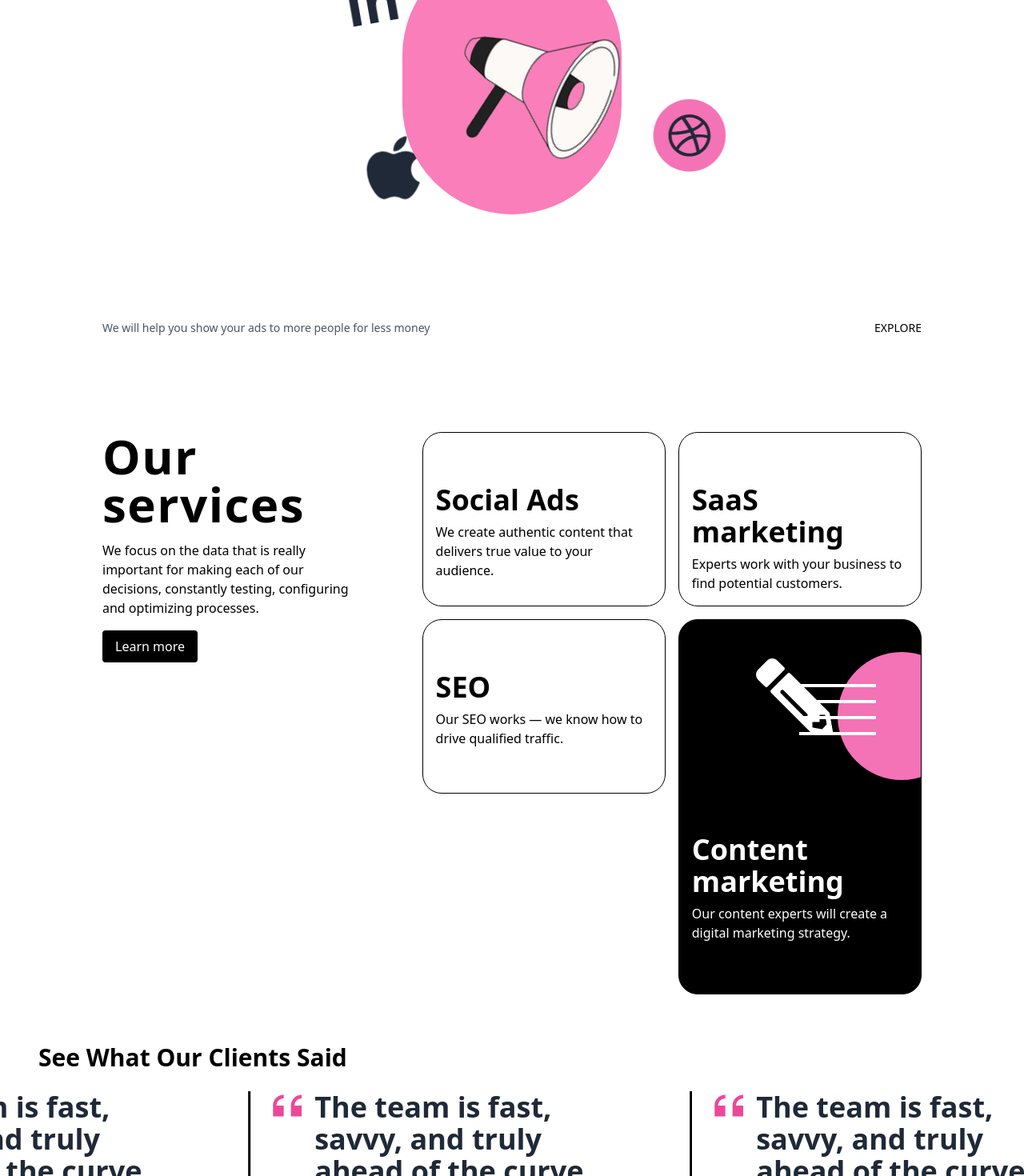
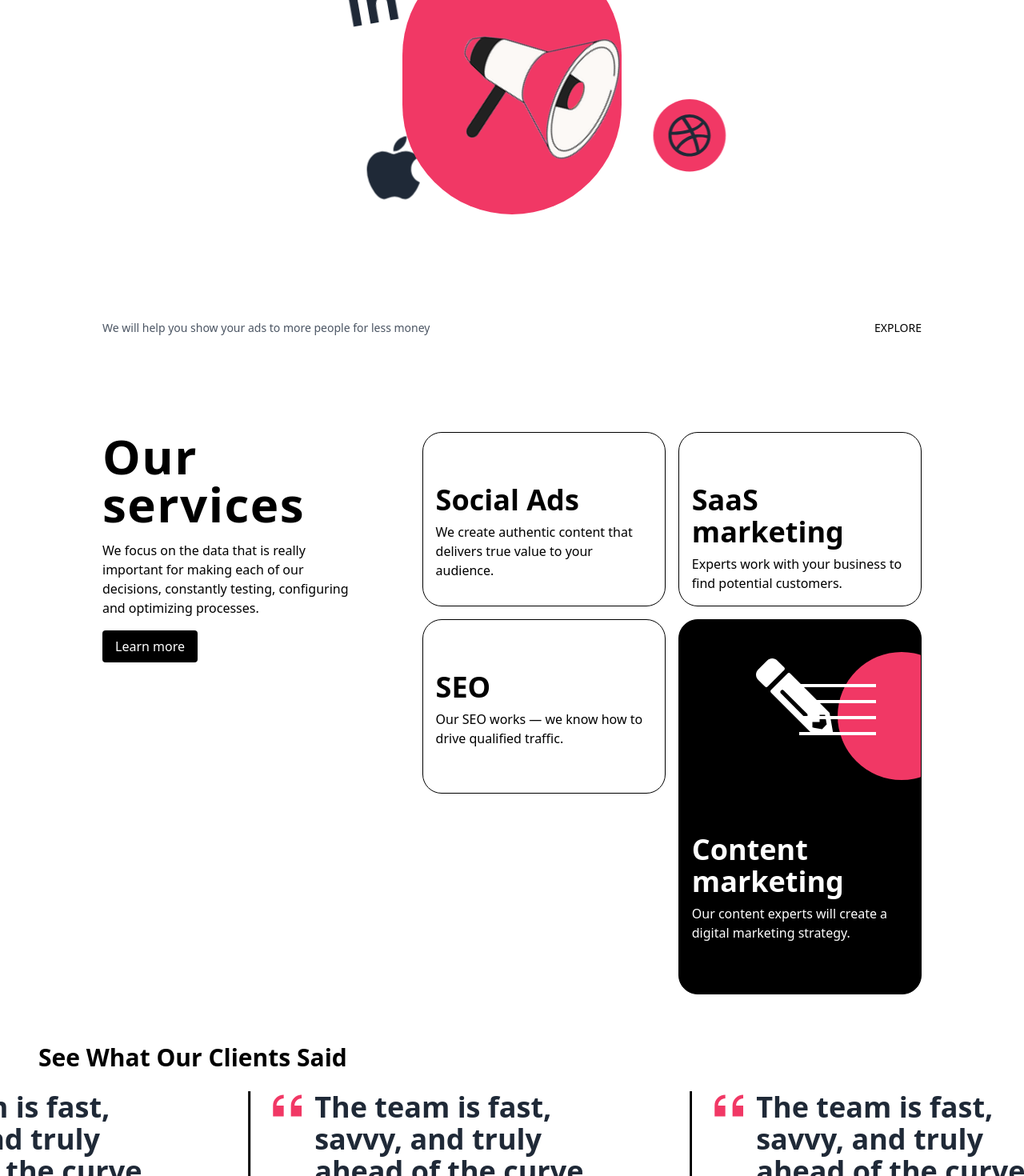
Before and after one commit to devayush204/webagency, a Next.js app: page / in a window 1280 px wide. Shown: the part 340-1810 px from the top of the page at 80% size. Built offline with nearby package versions, Linux system fonts and the light colour scheme.

Commit message:
color theme red

```diff
--- a/src/components/Blog.js
+++ b/src/components/Blog.js
@@ -14,7 +14,7 @@ const Blog = () => {
             content: 'Email marketing remains one of the most powerful tools for businesses to connect with their audience and drive conversions.',
             image: img1,
             tag: 'Email marketing',
-            backgroundColor: '#f97eb9'
+            backgroundColor: '#F13865'
         },
         {
             title: 'Search engine site promotion or contextual advertising. What to choose?',
--- a/src/components/FAQ.js
+++ b/src/components/FAQ.js
@@ -110,7 +110,7 @@ export default function FAQ() {
           <div
             key={index}
             className={`mb-4 transition-all duration-300 ease-in-out ${
-              openIndex === index ? 'bg-orange-200' : 'border-[1px] border-black'
+              openIndex === index ? 'bg-[#F13865]' : 'border-[1px] border-black'
             } p-4 rounded-3xl`}
           >
             <div
--- a/src/components/Hero.js
+++ b/src/components/Hero.js
@@ -38,7 +38,7 @@ const Hero = () => {
               ".desktop-icon6": { x: -15, y: 0, scale: 0.85 },
               ".desktop-icon7": { x: -25, y: 27, scale: 1.2     },
               ".desktop-icon8": { x: 20, y: -10, scale: 0.7 },
-              ".desktop-icon9": { x: 14, y: -20, scale: 0.99 },
+              ".desktop-icon9": { x: 14, y: -15, scale: 0.99 },
             },
           },
           mobileIcons: {
@@ -175,7 +175,7 @@ const Hero = () => {
                     </h1>
                 </div>
                 <div className="md:w-1/2 relative flex items-center justify-center">
-                    <div className="bg-[#f97eb9] rounded-full lg:w-[45%] z-20 p-3 lg:p-12">
+                    <div className="bg-[#F13865] rounded-full lg:w-[45%] z-20 p-3 lg:p-12">
                         <div className="relative w-48 h-48 md:w-60 md:h-60 megaphone-image">
                             <Image
                                 src={img1}
@@ -192,7 +192,7 @@ const Hero = () => {
                         <p className="text-5xl text-gray-800 absolute top-[50%] left-[50%] font-bold desktop-icon3">
                             in
                         </p>
-                        <FaDribbble className="text-6xl bg-pink-400 p-3 rounded-full text-gray-800 absolute top-[50%] left-[50%] desktop-icon4" />
+                        <FaDribbble className="text-6xl bg-[#F13865] p-3 rounded-full text-gray-800 absolute top-[50%] left-[50%] desktop-icon4" />
                         <FaFacebook className="text-6xl text-gray-800 absolute top-[50%] left-[50%] desktop-icon5" />
                         <span className="p-3 border-[1px] desktop-icon6 rounded-full bg-white border-gray-800 absolute top-[50%] left-[50%]"></span>
                         <span className="p-4 border-[1px] desktop-icon7 rounded-full bg-gray-800 border-gray-800 absolute top-[50%] left-[50%]"></span>
@@ -213,7 +213,7 @@ const Hero = () => {
                             in
                         </p>
                         <FaDribbble
-                            className="text-5xl top-[50%] left-[50%] bg-pink-400 p-2 rounded-full text-gray-800 absolute mobile-icon4"
+                            className="text-5xl top-[50%] left-[50%] bg-[#F13865] p-2 rounded-full text-gray-800 absolute mobile-icon4"
                         />
                         <FaFacebook
                             className="text-5xl top-[50%] left-[50%] text-gray-800 absolute mobile-icon5"
--- a/src/components/ReviewsCarousel.js
+++ b/src/components/ReviewsCarousel.js
@@ -74,7 +74,7 @@ const ContinuousReviews = () => {
                     <div key={index} className="flex flex-col shrink-0 px-4 ml-10 relative w-full lg:w-[40vw] border-r-[3px] border-r-black">
                         <div className="bg-white px-6 flex flex-col md:gap-7 gap-4">
                             <div className="w-[90%]">
-                                <span><svg className='w-9 absolute -left-3 fill-pink-500 ' version="1.1" id="Capa_1" viewBox="0 0 32 32"   transform="matrix(-1, 0, 0, -1, 0, 0)" >
+                                <span><svg className='w-9 absolute -left-3 fill-[#F13865] ' version="1.1" id="Capa_1" viewBox="0 0 32 32"   transform="matrix(-1, 0, 0, -1, 0, 0)" >
 
                                     <g id="SVGRepo_bgCarrier" stroke-width="0" />
 
--- a/src/components/ServicesSection.js
+++ b/src/components/ServicesSection.js
@@ -209,7 +209,7 @@ const ServiceCard = ({ title, description, icon: Icon, isContentMarketing }) =>
         <>
           <div
             ref={circleRef}
-            className="absolute -right-14 top-10 bg-pink-400 p-20 rounded-full flex items-center justify-center"
+            className="absolute -right-14 top-10 bg-[#F13865] p-20 rounded-full flex items-center justify-center"
           ></div>
           <Icon
             ref={iconRef}
```
